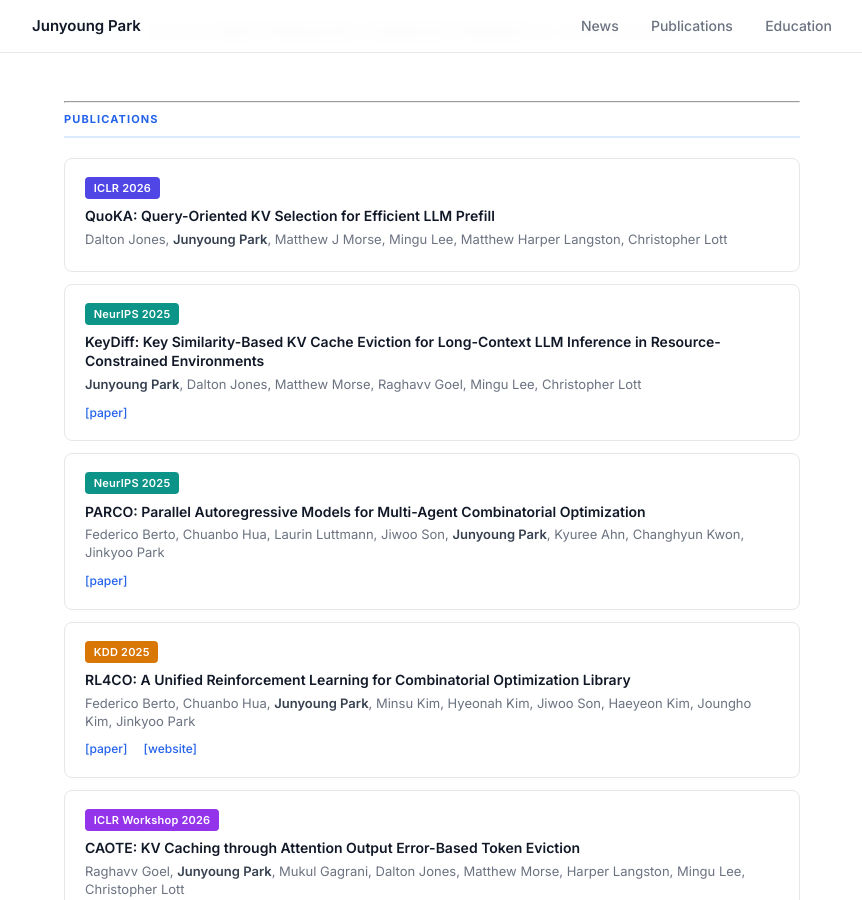
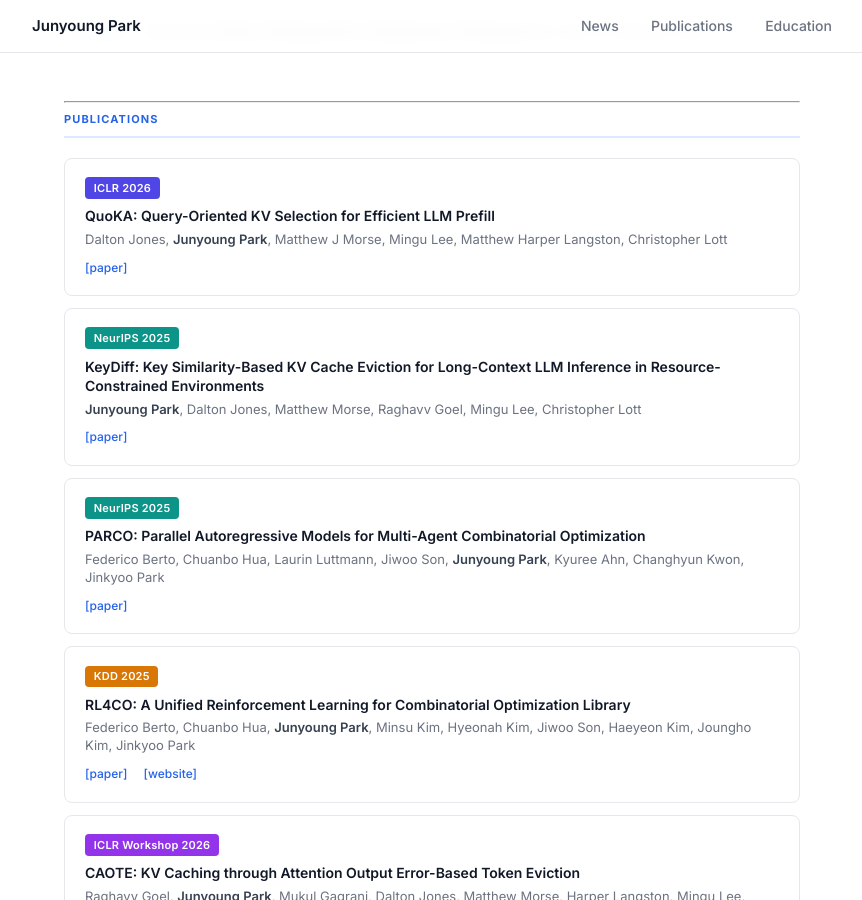
Before and after one commit to Junyoungpark/junyoungpark.github.io, a Jekyll site: the page built from index.md, in a window 1280 px wide and 900 px high, scrolled down 681 px. Shown: the whole window, without its empty margins (208-1070 px from the left). Built offline with Jekyll 4.4.1, drawn with Linux system fonts in a browser that asks for light colours.

Commit message:
add arXiv link to QuoKA paper card
Co-Authored-By: Claude Sonnet 4.6 <noreply@anthropic.com>

```diff
--- a/index.md
+++ b/index.md
@@ -43,9 +43,9 @@ layout: default
 
 <div class="paper-card">
   <span class="venue-badge venue-iclr">ICLR 2026</span>
-  <div class="paper-title">QuoKA: Query-Oriented KV Selection for Efficient LLM Prefill</div>
+  <div class="paper-title"><a href="https://arxiv.org/abs/2602.08722">QuoKA: Query-Oriented KV Selection for Efficient LLM Prefill</a></div>
   <div class="paper-authors">Dalton Jones, <strong>Junyoung Park</strong>, Matthew J Morse, Mingu Lee, Matthew Harper Langston, Christopher Lott</div>
-  <div class="paper-links"></div>
+  <div class="paper-links"><a href="https://arxiv.org/abs/2602.08722">[paper]</a></div>
 </div>
 
 <div class="paper-card">
```
